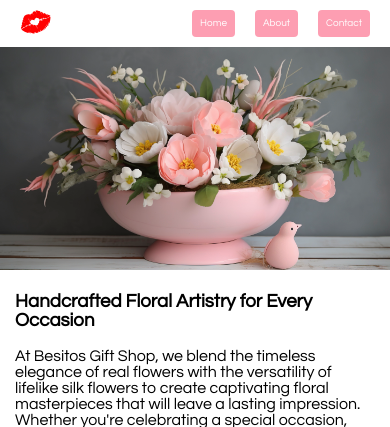
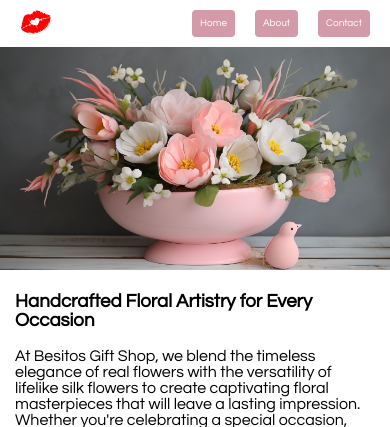
Before and after one commit to egomez4/besitosGiftShop, a Flask app: page / in a window 390 px wide. Shown: the top 427 px of the page. Run offline with Flask 3, Linux system fonts and the light colour scheme; some libraries are stand-ins or nearby versions; some web fonts are replaced.

Commit message:
fixed navbar items color

```diff
--- a/static/css/styles.css
+++ b/static/css/styles.css
@@ -36,7 +36,7 @@ body {
     .navbar_item .navbar_link {
         float: right;
         display: inline-block;
-        background: #fd9eb2;
+        background:#D39AA9FF;
         text-decoration: none;
         border-radius: 4px;
         width: auto;
```
